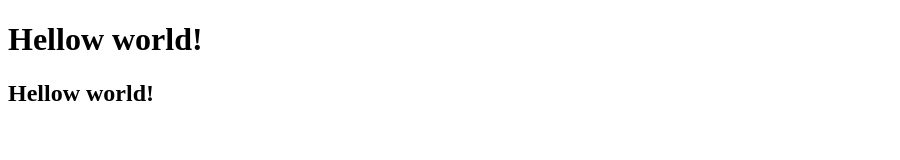
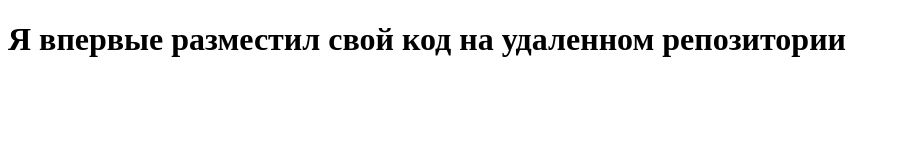
Before and after one commit to yokufa/test_repo, a plain HTML site: page index.html in a window 1280 px wide. Shown: the whole page, without its empty margins (0-900 px from the left). Drawn offline with Linux system fonts and the light colour scheme.

Commit message:
New commit

```diff
--- a/index.html
+++ b/index.html
@@ -3,10 +3,9 @@
 <head>
     <meta charset="UTF-8">
     <meta name="viewport" content="width=device-width, initial-scale=1.0">
-    <title>Document</title>
+    <title>New git project</title>
 </head>
 <body>
-    <h1>Hellow world!</h1>
-    <h2>Hellow world!</h2>
+    <h1>Я впервые разместил свой код на удаленном репозитории</h1>
 </body>
 </html>
```
